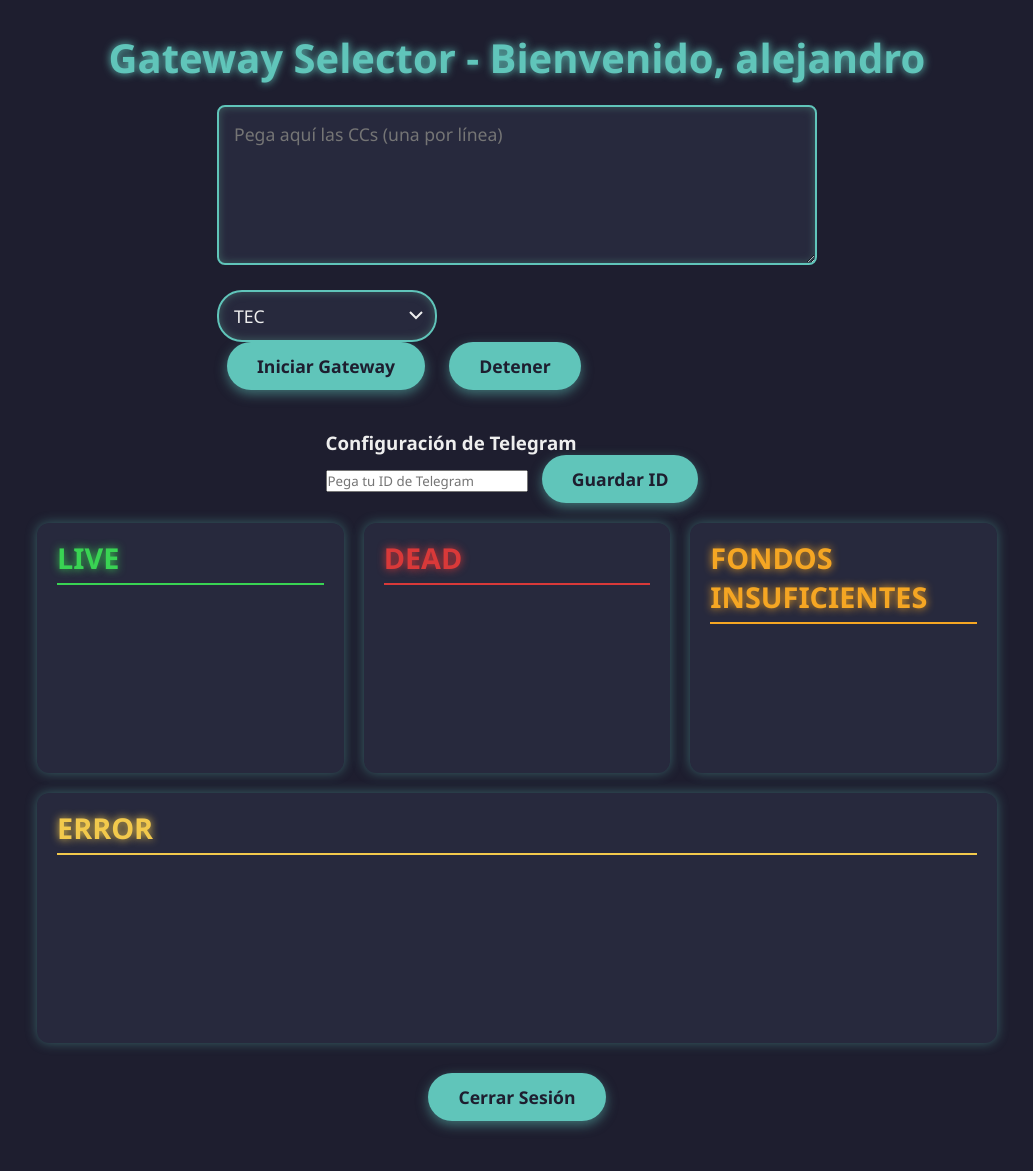
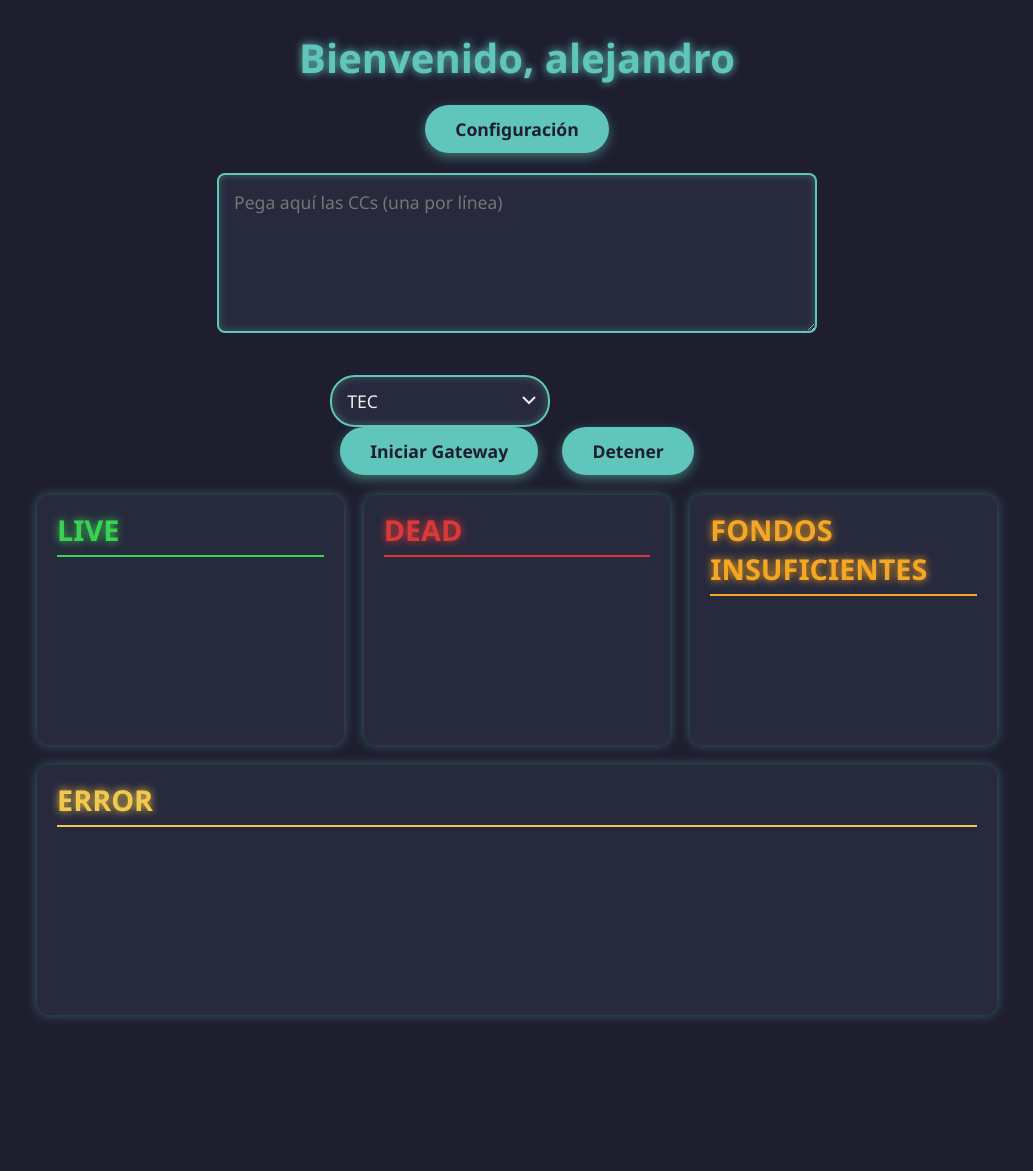
Before and after one commit to rodrigoqgomez/botweb, a Flask app: page /dashboard in a window 1280 px wide. Shown: the whole page, without its empty margins (123-1156 px from the left). After the commit the page ends 1020 px from the top, so only its background shows below. Run offline with Flask 3, Linux system fonts and the light colour scheme; a user stored in the database is signed in.

Commit message:
checker.html

```diff
--- a/templates/checker.html
+++ b/templates/checker.html
@@ -1,50 +1,49 @@
 <!DOCTYPE html>
 <html lang="es">
 <head>
-    <meta charset="UTF-8">
+    <meta charset="UTF-8" />
     <title>Gateway Selector</title>
     <link rel="stylesheet" href="/style.css">
 </head>
 <body>
 
-<h2>Gateway Selector - Bienvenido, {{ username }}</h2>
+<h2>Bienvenido, {{ username }}</h2>
 
 <div>
-    <textarea id="ccs_input" placeholder="Pega aquí las CCs (una por línea)"></textarea><br>
+    <button id="configBtn">Configuración</button>
+    {% if role == 'owner' or role == 'admin' %}
+    <button id="generateKeyBtn">Generar Key</button>
+    <div id="generatedKeys"></div>
+    {% endif %}
+    {% if role == 'owner' %}
+    <div style="margin-top: 20px;">
+        <input type="text" id="newAdminUsername" placeholder="Usuario para Admin">
+        <button id="addAdminBtn">Agregar Admin</button>
+    </div>
+    {% endif %}
+</div>
 
+<textarea id="ccs_input" placeholder="Pega aquí las CCs (una por línea)"></textarea><br>
+
+<div>
     <select id="gateway_select">
         <option value="TEC">TEC</option>
         <option value="RED">RED</option>
         <option value="EM">EM</option>
         <option value="AMAZON">AMAZON</option>
     </select><br>
-
     <div id="cookie_container" style="display: none; margin-top: 10px;">
         <textarea id="cookie_input" placeholder="Pega aquí tu Cookie de Amazon"></textarea><br>
         <button id="save_cookie">Guardar Cookie</button><br>
     </div>
-
     <button id="startBtn">Iniciar Gateway</button>
     <button id="stopBtn">Detener</button>
 </div>
 
-<div style="margin-top: 20px;">
-    <h3>Configuración de Telegram</h3>
-    <input type="text" id="telegram_id_input" placeholder="Pega tu ID de Telegram">
-    <button id="saveTelegramIdBtn">Guardar ID</button>
-</div>
-
-<div id="adminPanel" style="display: none; margin-top: 20px;">
-    <h3>Panel de Administración</h3>
-    <input type="text" id="newAdminIdInput" placeholder="ID de Telegram a agregar como admin">
-    <button id="addAdminBtn">Agregar Admin</button>
-</div>
-
-<div id="progressContainer" style="width: 90%; max-width: 600px; margin-top: 20px; display: none;">
-    <div style="margin-bottom: 10px;" id="progressText">Procesando...</div>
-    <div style="background: #444; width: 100%; height: 20px; border-radius: 10px; overflow: hidden;">
-        <div id="progressBar" style="background: #43e0d9; height: 100%; width: 0%; transition: width 0.3s ease;"></div>
-    </div>
+<div style="margin-top:20px;" id="configPanel" hidden>
+    <input type="text" id="telegram_id_input" placeholder="Tu ID de Telegram">
+    <button id="save_telegram_id_btn">Guardar ID</button>
+    <button id="logoutBtn">Cerrar Sesión</button>
 </div>
 
 <div class="outputs-container">
@@ -54,139 +53,56 @@
     <div class="output error"><h3>ERROR</h3><div id="error_output"></div></div>
 </div>
 
-<button onclick="window.location.href='/logout'" style="margin-top: 30px;">Cerrar Sesión</button>
-
 <script>
     let isRunning = false;
     let amazonCookie = "";
 
-    document.getElementById('gateway_select').addEventListener('change', () => {
-        const gateway = document.getElementById('gateway_select').value;
-        document.getElementById('cookie_container').style.display = (gateway === 'AMAZON') ? 'block' : 'none';
+    document.getElementById('configBtn').addEventListener('click', () => {
+        document.getElementById('configPanel').hidden = !document.getElementById('configPanel').hidden;
     });
 
-    document.getElementById('save_cookie').addEventListener('click', () => {
-        const cookieValue = document.getElementById('cookie_input').value.trim();
-        if (!cookieValue) {
-            alert('⚠️ Pega tu cookie.');
-            return;
-        }
-        amazonCookie = cookieValue;
-        alert('✅ Cookie guardada localmente.');
+    document.getElementById('save_telegram_id_btn').addEventListener('click', async () => {
+        const telegramId = document.getElementById('telegram_id_input').value.trim();
+        if (!telegramId) return alert('Ingresa tu ID de Telegram');
+        const res = await fetch('/save_telegram_id', {
+            method: 'POST',
+            headers: { 'Content-Type': 'application/json' },
+            body: JSON.stringify({ telegram_id: telegramId })
+        });
+        const data = await res.json();
+        alert(data.message);
     });
 
-    document.getElementById('saveTelegramIdBtn').addEventListener('click', async () => {
-        const telegramId = document.getElementById('telegram_id_input').value.trim();
-        if (!telegramId) {
-            alert('⚠️ Pega tu ID de Telegram.');
-            return;
-        }
-        const response = await fetch('/save_telegram_id', {
-            method: 'POST',
-            headers: {'Content-Type': 'application/json'},
-            body: JSON.stringify({telegram_id: telegramId})
-        });
-        const result = await response.json();
-        alert(result.message || result.error);
+    document.getElementById('logoutBtn').addEventListener('click', () => {
+        window.location.href = '/logout';
     });
 
+    {% if role == 'owner' or role == 'admin' %}
+    document.getElementById('generateKeyBtn').addEventListener('click', async () => {
+        const res = await fetch('/generate_key', { method: 'POST' });
+        const data = await res.json();
+        if (data.status === 'success') {
+            const keysDiv = document.getElementById('generatedKeys');
+            keysDiv.innerHTML += `<div>${data.key}</div>`;
+        } else {
+            alert(data.message);
+        }
+    });
+    {% endif %}
+
+    {% if role == 'owner' %}
     document.getElementById('addAdminBtn').addEventListener('click', async () => {
-        const newAdminId = document.getElementById('newAdminIdInput').value.trim();
-        if (!newAdminId) {
-            alert('⚠️ Pega el ID de Telegram del nuevo admin.');
-            return;
-        }
-        const response = await fetch('/add_admin', {
+        const username = document.getElementById('newAdminUsername').value.trim();
+        if (!username) return alert('Ingresa el nombre de usuario');
+        const res = await fetch('/add_admin', {
             method: 'POST',
-            headers: {'Content-Type': 'application/json'},
-            body: JSON.stringify({telegram_id: newAdminId})
+            headers: { 'Content-Type': 'application/json' },
+            body: JSON.stringify({ username: username })
         });
-        const result = await response.json();
-        alert(result.message || result.error);
+        const data = await res.json();
+        alert(data.message);
     });
-
-    document.getElementById('startBtn').addEventListener('click', () => {
-        const ccsInput = document.getElementById('ccs_input').value.trim();
-        if (ccsInput === '') {
-            alert('⚠️ Proporciona algunas CCs para comenzar.');
-            return;
-        }
-        const gateway = document.getElementById('gateway_select').value;
-        if (gateway === 'AMAZON' && !amazonCookie) {
-            alert('⚠️ Debes guardar la cookie de Amazon antes de continuar.');
-            return;
-        }
-        if (isRunning) return;
-        isRunning = true;
-        startChecking();
-    });
-
-    document.getElementById('stopBtn').addEventListener('click', () => {
-        isRunning = false;
-    });
-
-    async function startChecking() {
-        const ccs = document.getElementById('ccs_input').value.trim().split('\\n').filter(cc => cc.trim() !== '');
-        const gateway = document.getElementById('gateway_select').value;
-        const liveOutput = document.getElementById('live_output');
-        const deadOutput = document.getElementById('dead_output');
-        const fundsOutput = document.getElementById('funds_output');
-        const errorOutput = document.getElementById('error_output');
-        const progressContainer = document.getElementById('progressContainer');
-        const progressBar = document.getElementById('progressBar');
-        const progressText = document.getElementById('progressText');
-
-        liveOutput.innerHTML = '';
-        deadOutput.innerHTML = '';
-        fundsOutput.innerHTML = '';
-        errorOutput.innerHTML = '';
-
-        progressContainer.style.display = 'block';
-        progressText.innerText = `Procesando 0 de ${ccs.length}...`;
-        progressBar.style.width = '0%';
-
-        for (let i = 0; i < ccs.length; i++) {
-            if (!isRunning) break;
-            const cc = ccs[i].trim();
-
-            const response = await fetch('/check', {
-                method: 'POST',
-                headers: {'Content-Type': 'application/json'},
-                body: JSON.stringify({cc: cc, gateway: gateway, cookie: amazonCookie})
-            });
-
-            const result = await response.json();
-
-            if (result.status === 'live') {
-                liveOutput.innerHTML += `<div><strong>${result.cc}</strong></div>`;
-            } else if (result.status === 'dead') {
-                deadOutput.innerHTML += `<div><strong>${result.cc}</strong></div>`;
-            } else if (result.status === 'insufficient_funds') {
-                fundsOutput.innerHTML += `<div><strong>${result.cc}</strong></div>`;
-            } else {
-                errorOutput.innerHTML += `<div><strong>${result.cc}</strong> - ${result.message}</div>`;
-            }
-
-            let progress = Math.round(((i + 1) / ccs.length) * 100);
-            progressBar.style.width = `${progress}%`;
-            progressText.innerText = `Procesando ${i + 1} de ${ccs.length}...`;
-
-            await new Promise(resolve => setTimeout(resolve, 500));
-        }
-
-        isRunning = false;
-        progressText.innerText = '✅ Proceso finalizado';
-    }
-
-    async function checkIfAdmin() {
-        const response = await fetch('/is_admin');
-        const data = await response.json();
-        if (data.is_admin) {
-            document.getElementById('adminPanel').style.display = 'block';
-        }
-    }
-
-    checkIfAdmin();
+    {% endif %}
 </script>
 
 </body>
```
